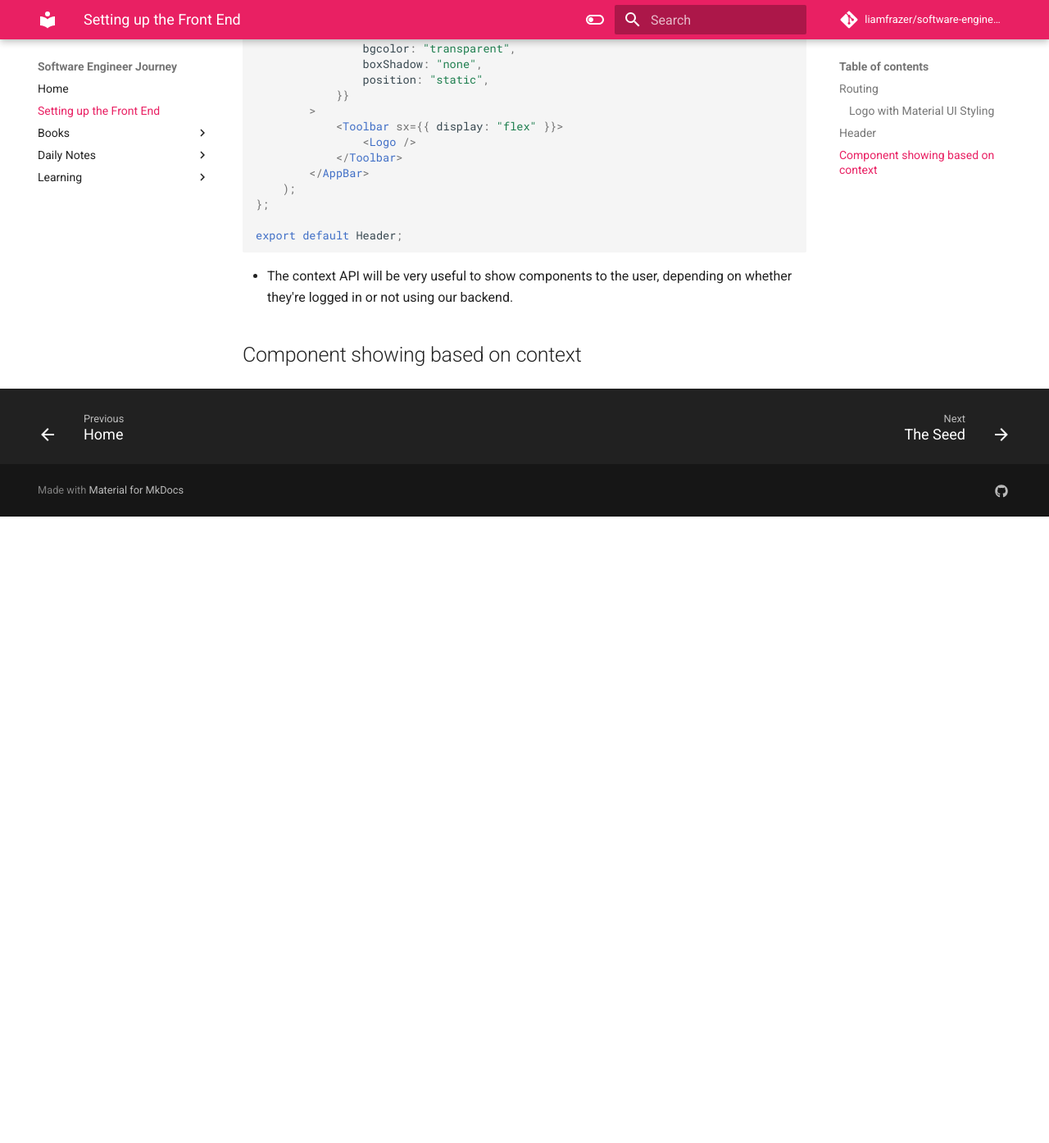
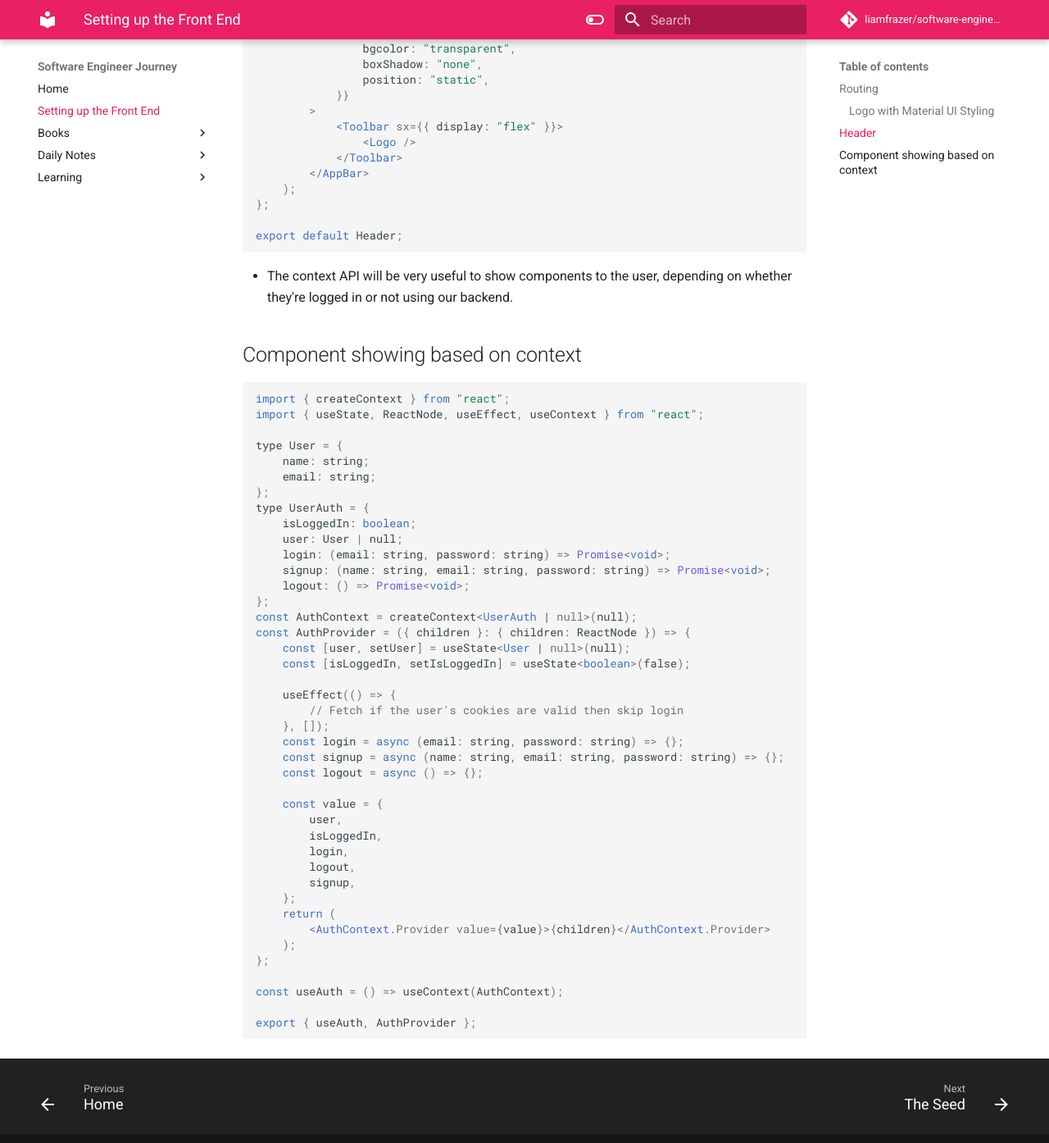
Before and after one commit to liamfrazer/software-engineer-journey, an MkDocs documentation site: the page built from docs/Setting up the Front End.md, in a window 1280 px wide and 1400 px high, scrolled down 2289 px. Shown: the top 1394 px of the window at 82% size. Built offline with MkDocs 1.6.1 and Material for MkDocs 9.7.7, drawn with Linux system fonts in a browser that asks for light colours; comment, search, counter and statistics services are not loaded; before the commit the page ends 2919 px from its top, so only the background shows below that.

Commit message:
vault backup: 2023-12-30 17:25:41

````diff
--- a/docs/Setting up the Front End.md
+++ b/docs/Setting up the Front End.md
@@ -139,3 +139,47 @@ export default Header;
 * The context API will be very useful to show components to the user, depending on whether they're logged in or not using our backend.
 
 ## Component showing based on context
+```jsx
+import { createContext } from "react";
+import { useState, ReactNode, useEffect, useContext } from "react";
+
+type User = {
+	name: string;
+	email: string;
+};
+type UserAuth = {
+	isLoggedIn: boolean;
+	user: User | null;
+	login: (email: string, password: string) => Promise<void>;
+	signup: (name: string, email: string, password: string) => Promise<void>;
+	logout: () => Promise<void>;
+};
+const AuthContext = createContext<UserAuth | null>(null);
+const AuthProvider = ({ children }: { children: ReactNode }) => {
+	const [user, setUser] = useState<User | null>(null);
+	const [isLoggedIn, setIsLoggedIn] = useState<boolean>(false);
+
+	useEffect(() => {
+		// Fetch if the user's cookies are valid then skip login
+	}, []);
+	const login = async (email: string, password: string) => {};
+	const signup = async (name: string, email: string, password: string) => {};
+	const logout = async () => {};
+
+	const value = {
+		user,
+		isLoggedIn,
+		login,
+		logout,
+		signup,
+	};
+	return (
+		<AuthContext.Provider value={value}>{children}</AuthContext.Provider>
+	);
+};
+
+const useAuth = () => useContext(AuthContext);
+
+export { useAuth, AuthProvider };
+
+```
````
